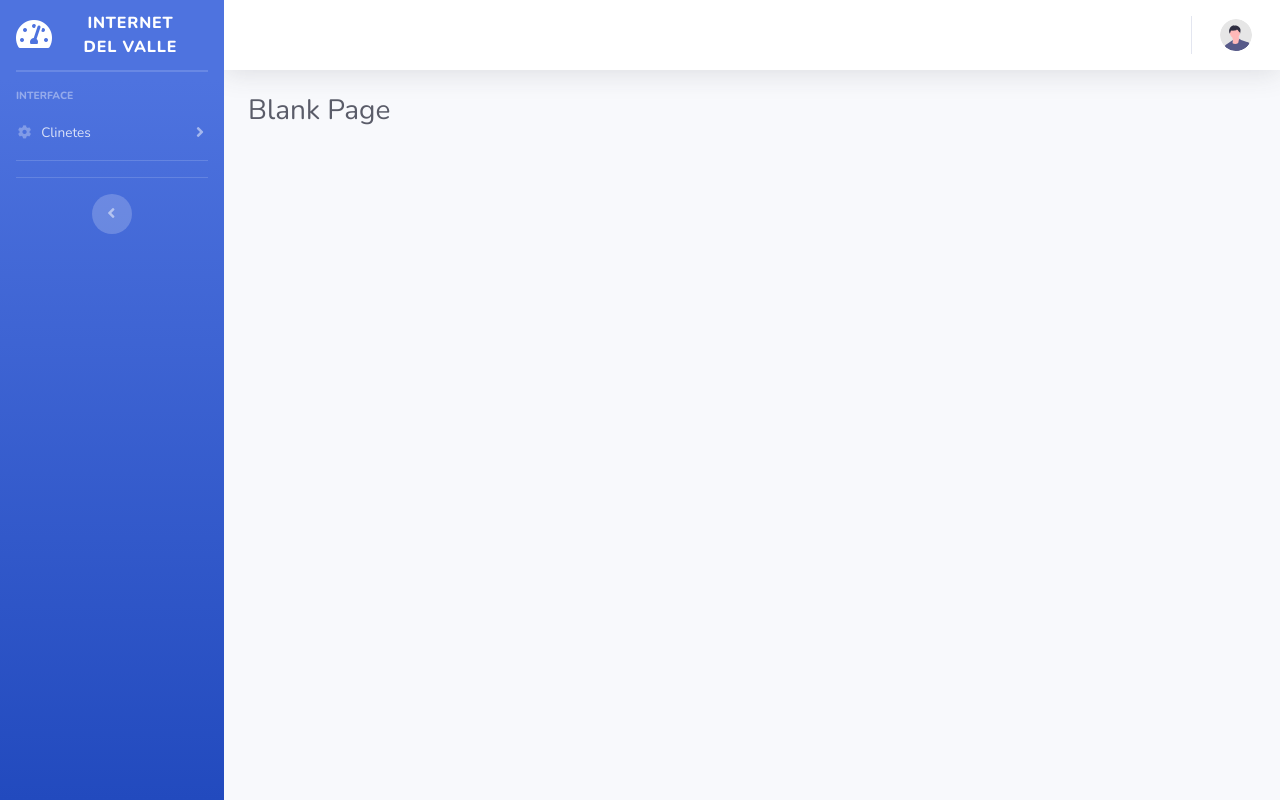
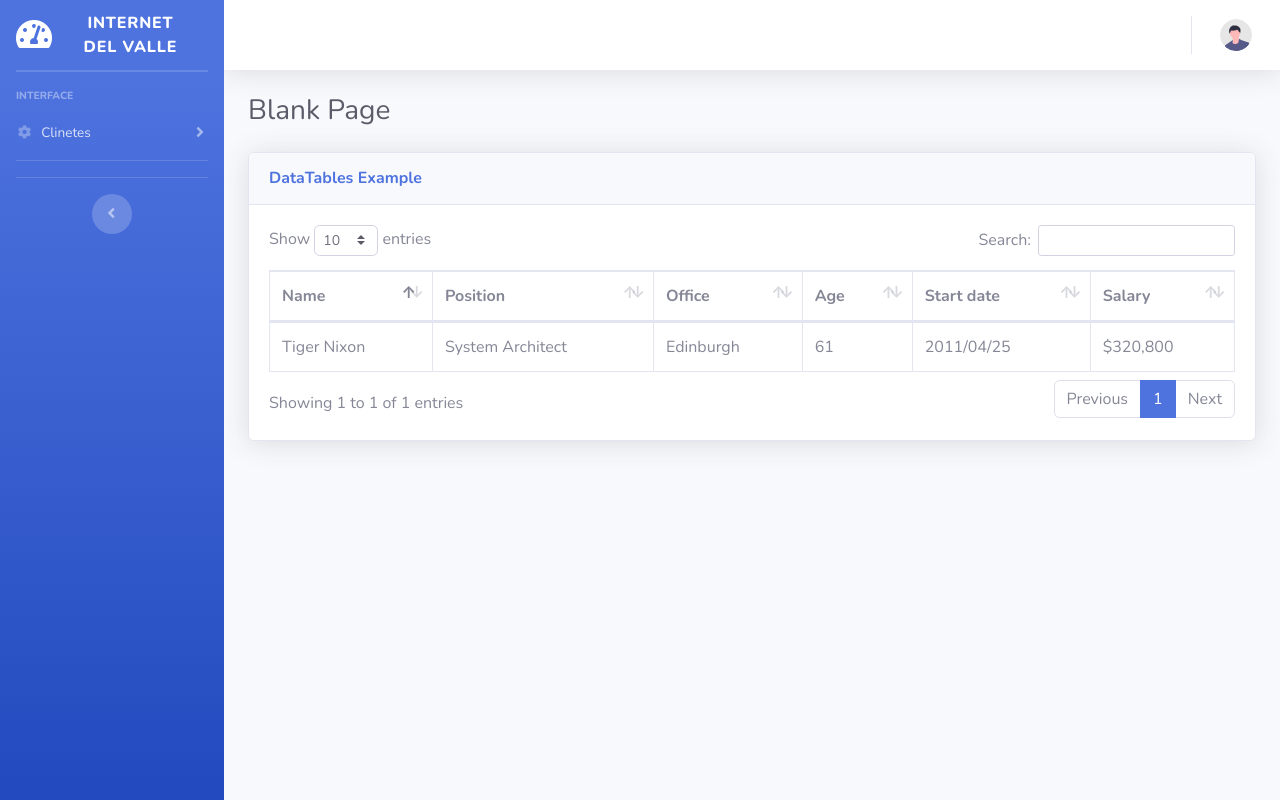
Before and after one commit to CarlosIrigoyen/IspDelValle, a Django app: page /inicio/ in a window 1280 px wide. Run offline with Django 4.2, Linux system fonts and the light colour scheme; some libraries are stand-ins or nearby versions.

Commit message:
agregado el template base de listado base del listado

```diff
--- a/Isp/Isp/urls.py
+++ b/Isp/Isp/urls.py
@@ -22,7 +22,8 @@ from django.contrib.auth import views as auth_views
 
 urlpatterns = [
     path('admin/', admin.site.urls),
-    path('inicio/', IndexView.as_view(), name='inicio'),
+    #path('inicio/', IndexView.as_view(), name='inicio'),
+    path('inicio/',ExampleView.as_view(),name='example'),
     path('',auth_views.LoginView.as_view(template_name='login.html'),name='login'),
     path('logout/',auth_views.LogoutView.as_view(template_name='login.html',next_page='login'),name='logout'),
 ]
--- a/Isp/Isp/views.py
+++ b/Isp/Isp/views.py
@@ -11,3 +11,7 @@ def main(request):
 
 class IndexView(TemplateView):
     template_name ='home.html'
+
+
+class ExampleView(TemplateView):
+    template_name = 'listado_base.html'
--- a/Isp/templates/base2.html
+++ b/Isp/templates/base2.html
@@ -13,9 +13,9 @@
     <link href="https://fonts.googleapis.com/css?family=Nunito:200,200i,300,300i,400,400i,600,600i,700,700i,800,800i,900,900i" rel="stylesheet">
     <!-- Custom styles for this template-->
     <link rel="stylesheet" href="{% static 'sb2/css/sb-admin-2.css' %}">
-    {% block extrascss%}
+  <!-- Custom styles for this page -->
+    <link href="{% static 'sb2/vendor/datatables/dataTables.bootstrap4.min.css' %}" rel="stylesheet">
 
-    {% endblock extrascss %}
 </head>
 <body class="bg-gradient-primary">
     {% block body %}
@@ -32,9 +32,12 @@
 
     <!-- Custom scripts for all pages-->
     <script src="{% static 'sb2/js/sb-admin-2.min.js' %}"></script>
-    {% block extrajs %}
+    <!-- Page level plugins -->
+    <script src="{%  static 'sb2/vendor/datatables/jquery.dataTables.min.js' %}"></script>
+    <script src="{% static 'sb2/vendor/datatables/dataTables.bootstrap4.min.js' %}"></script>
+    <!-- Page level custom scripts -->
+    <script src="{% static 'sb2/js/demo/datatables-demo.js' %}"></script>
 
-    {% endblock extrajs %}
 </body>
 
 
--- a/Isp/templates/home.html
+++ b/Isp/templates/home.html
@@ -115,16 +115,17 @@
                     </ul>
 
                 </nav>
+
                 <!-- End of Topbar -->
 
                 <!-- Begin Page Content -->
                 <div class="container-fluid">
-
                     <!-- Page Heading -->
                     <h1 class="h3 mb-4 text-gray-800">Blank Page</h1>
-
+                    <!-- /.container-fluid -->
+                    {% block listado %}
+                    {% endblock listado %}
                 </div>
-                <!-- /.container-fluid -->
 
             </div>
             <!-- End of Main Content -->
--- /dev/null
+++ b/Isp/templates/listado_base.html
@@ -0,0 +1,37 @@
+{% extends 'home.html' %}
+{% load static %}
+
+{% block listado%}
+    <div class="card shadow mb-4">
+        <div class="card-header py-3">
+            <h6 class="m-0 font-weight-bold text-primary">DataTables Example</h6>
+        </div>
+        <div class="card-body">
+            <div class="table-responsive">
+                <table class="table table-bordered" id="dataTable" width="100%" cellspacing="0">
+                    <thead>
+                      <tr>
+                          <th>Name</th>
+                          <th>Position</th>
+                          <th>Office</th>
+                          <th>Age</th>
+                          <th>Start date</th>
+                          <th>Salary</th>
+                      </tr>
+                    </thead>
+
+                    <tbody>
+                       <tr>
+                           <td>Tiger Nixon</td>
+                           <td>System Architect</td>
+                           <td>Edinburgh</td>
+                           <td>61</td>
+                           <td>2011/04/25</td>
+                           <td>$320,800</td>
+                       </tr>
+                    </tbody>
+                </table>
+            </div>
+        </div>
+    </div>
+{% endblock listado %}
```
Also changed, not shown: Isp/Internet_Valle/migrations/0001_initial.py (added).
